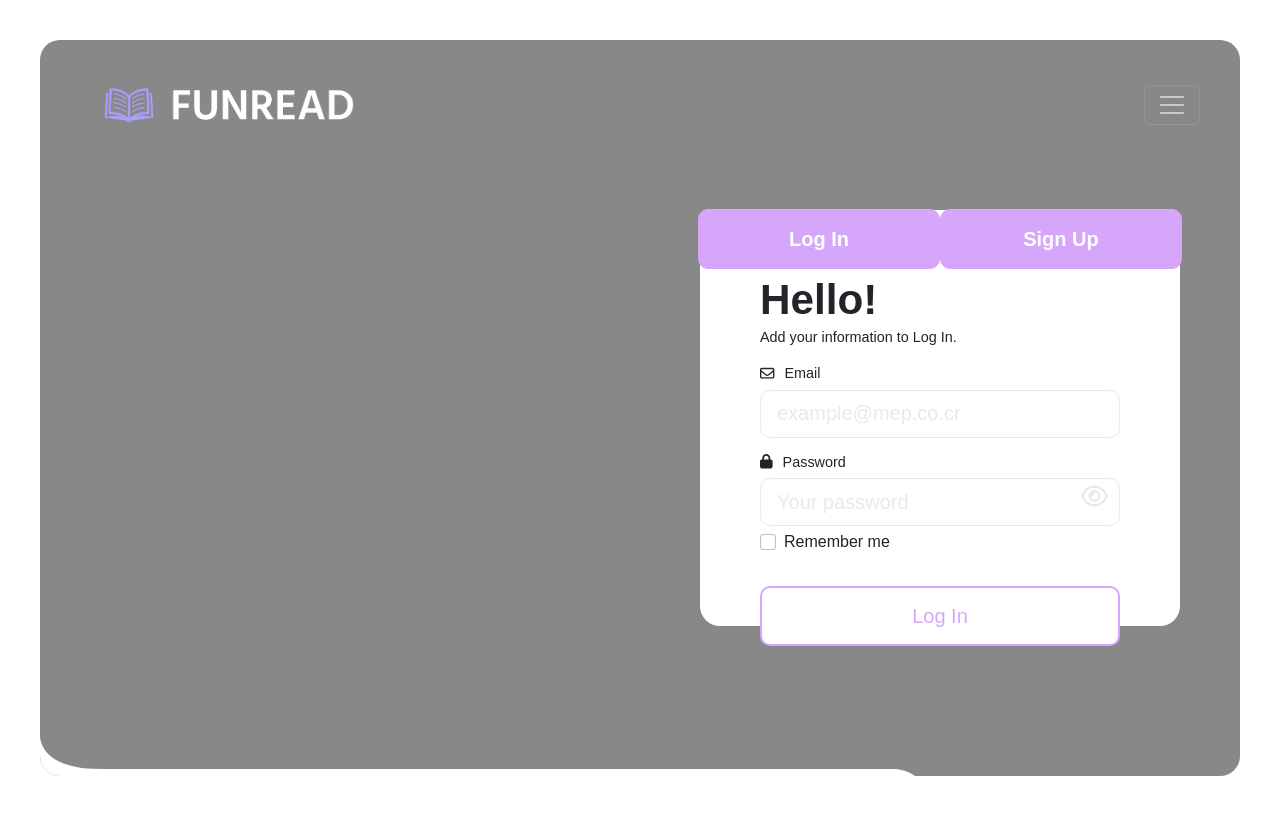
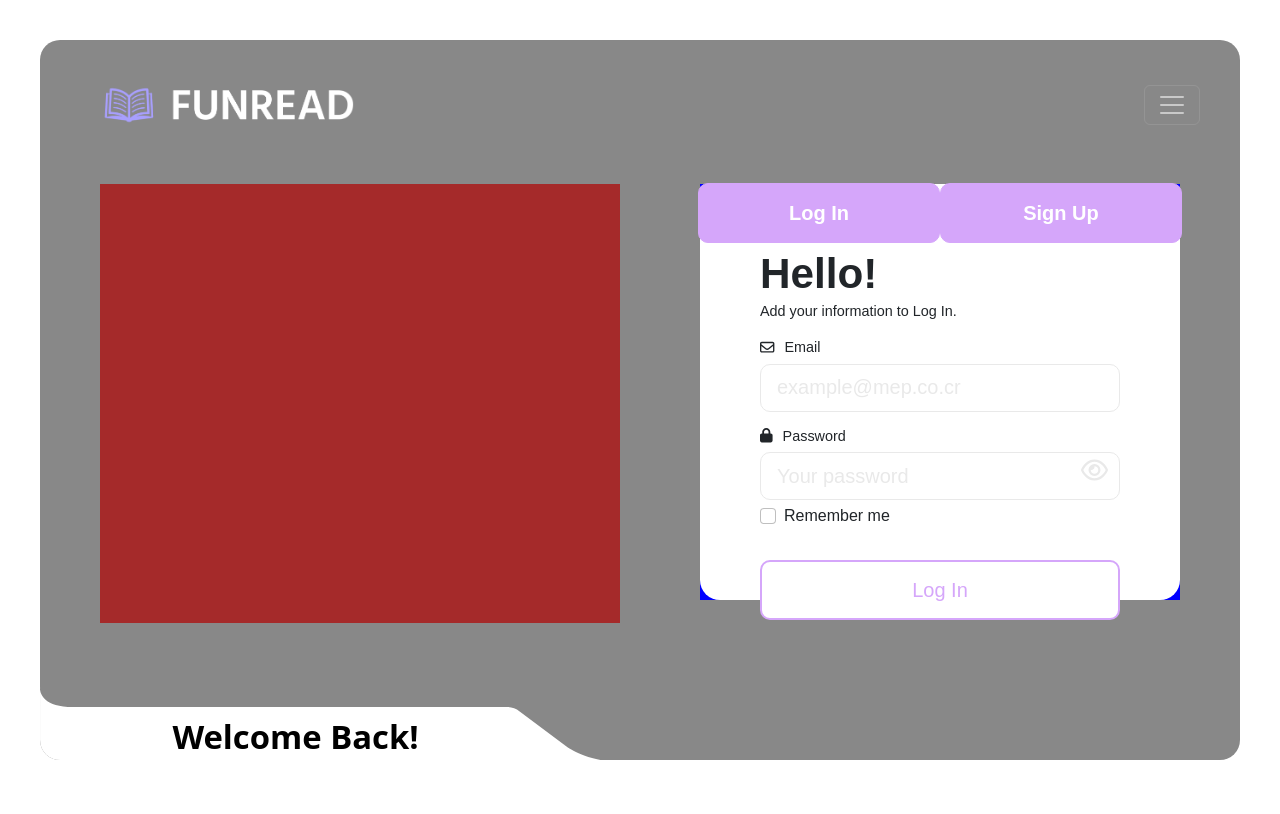
Before and after one commit to Funread/funread, a React (Create React App) app in the folder frontend/: page / in a window 1280 px wide. Built offline with nearby package versions, Linux system fonts and the light colour scheme.

Commit message:
FR-204: Responsive Landing Page

```diff
--- a/frontend/src/Components/LandingPage/LandingPage.css
+++ b/frontend/src/Components/LandingPage/LandingPage.css
@@ -1,9 +1,49 @@
-.background {
-  height: 92vh;
+.landing-page-container {
   background-position: center center;
   background-repeat: no-repeat;
   background-size: cover;
   overflow: hidden;
-  margin: 40px;
   border-radius: 20px;
+  height: 100%;
+  background-color: #888888;
 }
+
+.landing-page-header {
+  height: 20%;
+  padding: 40px 40px 80px 60px;
+}
+
+.landing-page-body {
+  display: flex;
+  flex-direction: row;
+  height: 80%;
+}
+
+.landing-page-body-left-section {
+  width: 70%;
+  display: flex;
+  margin-right: 80px;
+  flex-direction: column;
+}
+
+.landing-page-body-right-section {
+  margin-left: auto;
+  margin-right: 60px;
+}
+
+.landing-page-news-section {
+  margin-left: 60px;
+  height: 100%;
+  background-color: brown;
+  margin-bottom: 60px;
+}
+
+.landing-page-account-section {
+  background-color: blue;
+  margin-left: auto;
+}
+
+.landing-page-footer {
+  width: 100%;
+  margin-top: auto;
+}
--- a/frontend/src/Components/LandingPage/LandingPage.jsx
+++ b/frontend/src/Components/LandingPage/LandingPage.jsx
@@ -1,5 +1,4 @@
 import React from "react";
-import { Row, Col } from "react-bootstrap";
 import "../../App.css";
 import Wizard from "../Shared/Wizard/Wizard";
 import Header from "../Shared/Header/Header";
@@ -16,9 +15,10 @@ function LandingPage() {
   const [login, setLogin] = useState(true);
   const [signup, setSignup] = useState(false);
   return (
-    <div>
-      <div className="background" style={{ backgroundColor: "#888888" }}>
+    <div className="landing-page-container">
+      <div className="landing-page-header">
         <Header />
+      </div>
       <div>
         <Routes>
           <Route exact path="/MyLibrary" element={<MyLibrary />} />
@@ -26,10 +26,22 @@ function LandingPage() {
           <Route exact path="/TestToast" element={<TestToast />} />
         </Routes>
       </div>
+      <div className="landing-page-body">
+        <div className="landing-page-body-left-section">
+          <div className="landing-page-news-section"></div>
+          <div className="landing-page-footer">
+            {login ? <WelcomeFooter message={"Welcome Back!"} /> : null}
+            {signup ? <WelcomeFooter message={"Welcome!"} /> : null}
+          </div>
+        </div>
+        <div className="landing-page-body-right-section">
+          <div className="landing-page-account-section">
             {login ? <LogIn setLogin={setLogin} setSignup={setSignup} /> : null}
-        {login ? <WelcomeFooter message={"Welcome Back!"} /> : null}
-        {signup ? <SignUp setSignup={setSignup} setLogin={setLogin} /> : null}
-        {signup ? <WelcomeFooter message={"Welcome!"} /> : null}
+            {signup ? (
+              <SignUp setSignup={setSignup} setLogin={setLogin} />
+            ) : null}
+          </div>
+        </div>
       </div>
     </div>
   );
--- a/frontend/src/Components/LogIn/LogIn.css
+++ b/frontend/src/Components/LogIn/LogIn.css
@@ -5,9 +5,9 @@
   background-color: white;
   border-radius: 20px;
   margin-left: auto;
-  margin-right: 60px;
   font-family: Arial, Helvetica, sans-serif;
   max-height: 100%;
+  margin-bottom: 88px;
 }
 
 .login-form-title {
@@ -92,7 +92,6 @@
   margin-right: 10px;
 }
 
-
 .responsive-text {
   margin-bottom: 0.5vh;
   height: 5vh;
--- a/frontend/src/Components/Shared/Header/Header.css
+++ b/frontend/src/Components/Shared/Header/Header.css
@@ -37,10 +37,6 @@
   color: white;
 }
 
-.main-header {
-  margin: 40px 40px 80px 60px;
-}
-
 .navbar {
   padding-top: 0;
   padding-bottom: 0;
--- a/frontend/src/Components/Shared/Header/Header.jsx
+++ b/frontend/src/Components/Shared/Header/Header.jsx
@@ -15,7 +15,7 @@ class Header extends React.Component {
   render() {
     return (
       //Return Here component or html code
-      <div className="main-header">
+      <>
         <Navbar collapseOnSelect expand="xxl" bg="transparent" variant="dark">
           <Navbar.Brand href="#">
             <div
@@ -44,7 +44,7 @@ class Header extends React.Component {
             </Nav>
           </Navbar.Collapse>
         </Navbar>
-      </div>
+      </>
     );
   }
 }
--- a/frontend/src/Components/Shared/WelcomeFooter/WelcomeFooter.css
+++ b/frontend/src/Components/Shared/WelcomeFooter/WelcomeFooter.css
@@ -1,16 +1,8 @@
-.welcome-footer {
-  max-width: 1060px;
-  min-height: 140px;
+.footer-text {
   font-size: 60px;
   font-weight: bold;
-  display: flex;
-  justify-content: center;
-  align-items: center;
-  bottom: 40px;
-  margin-top: 110px;
 }
 
-.svgt {
-  position: sticky;
-  min-height: 208px;
+.footer-svg {
+  max-height: 140px;
 }
--- a/frontend/src/Components/Shared/WelcomeFooter/WelcomeFooter.jsx
+++ b/frontend/src/Components/Shared/WelcomeFooter/WelcomeFooter.jsx
@@ -4,22 +4,28 @@ import "./WelcomeFooter.css";
 class WelcomeFooter extends React.Component {
   render() {
     return (
-      <div className="welcome-footer">
+      <>
         <svg
-          className="svgt"
+          className="footer-svg"
           xmlns="http://www.w3.org/2000/svg"
-          viewBox="10 15 1060 200"
+          viewBox="10 0 1060 140"
         >
           <path
             fill="#ffffff"
             d="M10,6.68C10,6.68,4,44,70,44h792.67c8.65,0,17.08,2.81,24,8L968,113c0,0,37,31,102,31H30
 		c-11.05,0-20-8.95-20-20V6.68z"
           ></path>
-          <text x="45%" y="50%" dominantBaseline="middle" textAnchor="middle">
+          <text
+            className="footer-text"
+            x="45%"
+            y="75%"
+            dominantBaseline="middle"
+            textAnchor="middle"
+          >
             {this.props.message}
           </text>
         </svg>
-      </div>
+      </>
     );
   }
 }
--- a/frontend/src/Components/SignUp/SignUp.css
+++ b/frontend/src/Components/SignUp/SignUp.css
@@ -1,13 +1,13 @@
 .signup-form {
-  max-width: 480px;
+  width: 480px;
   height: 58vh;
   max-height: 100%;
   padding: 60px;
   background-color: white;
   border-radius: 20px;
   margin-left: auto;
-  margin-right: 60px;
   font-family: Arial, Helvetica, sans-serif;
+  margin-bottom: 27px;
 }
 
 .signup-form-title {
@@ -49,7 +49,6 @@
   border-color: #42006d;
   color: #42006d;
 }
-
 
 .form-control::placeholder {
   color: #e9e9e9;
--- a/frontend/src/index.css
+++ b/frontend/src/index.css
@@ -1,13 +1,24 @@
+html,
+.App {
+  height: 100%;
+}
+
+#root {
+  height: 100%;
+  padding: 40px;
+}
+
 body {
   margin: 0;
-  font-family: -apple-system, BlinkMacSystemFont, 'Segoe UI', 'Roboto', 'Oxygen',
-    'Ubuntu', 'Cantarell', 'Fira Sans', 'Droid Sans', 'Helvetica Neue',
+  height: 100%;
+  font-family: -apple-system, BlinkMacSystemFont, "Segoe UI", "Roboto", "Oxygen",
+    "Ubuntu", "Cantarell", "Fira Sans", "Droid Sans", "Helvetica Neue",
     sans-serif;
   -webkit-font-smoothing: antialiased;
   -moz-osx-font-smoothing: grayscale;
 }
 
 code {
-  font-family: source-code-pro, Menlo, Monaco, Consolas, 'Courier New',
+  font-family: source-code-pro, Menlo, Monaco, Consolas, "Courier New",
     monospace;
 }
```
Lines whose indentation alone changed are shown as unchanged.
